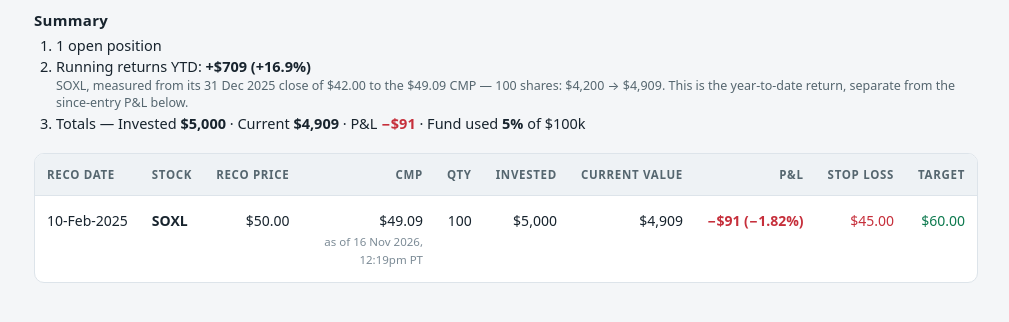
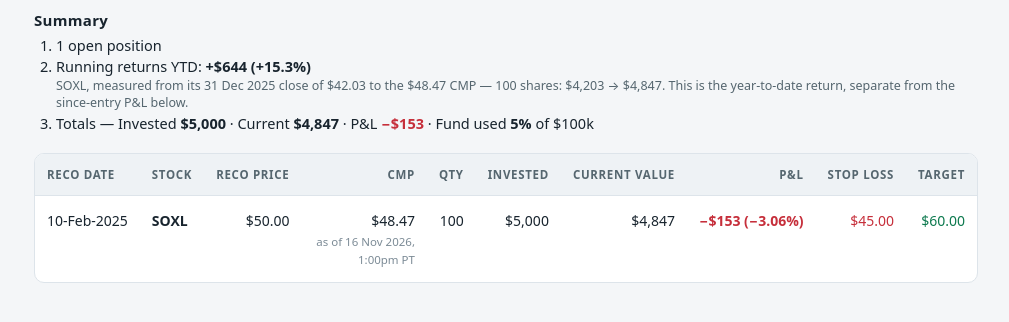
Before and after one commit to phoenixstonecapital/psc, a plain HTML site: page index.html in a window 1280 px wide. Shown: the part 194-516 px from the top of the page, without its empty margins (134-1143 px from the left). Drawn offline with Linux system fonts and the light colour scheme.

Commit message:
Refresh dashboard 2026-11-16 13:00 PT

```diff
--- a/index.html
+++ b/index.html
@@ -97,8 +97,8 @@
     <h2 id="summary-heading">Summary</h2>
     <ol>
       <li>1 open position</li>
-      <li>Running returns YTD: <b>+$709 (+16.9%)</b><span class="basis">SOXL, measured from its 31 Dec 2025 close of $42.00 to the $49.09 CMP — 100 shares: $4,200 → $4,909. This is the year-to-date return, separate from the since-entry P&amp;L below.</span></li>
-      <li>Totals — Invested <b>$5,000</b> · Current <b>$4,909</b> · P&amp;L <b class="neg">−$91</b> · Fund used <b>5%</b> of $100k</li>
+      <li>Running returns YTD: <b>+$644 (+15.3%)</b><span class="basis">SOXL, measured from its 31 Dec 2025 close of $42.03 to the $48.47 CMP — 100 shares: $4,203 → $4,847. This is the year-to-date return, separate from the since-entry P&amp;L below.</span></li>
+      <li>Totals — Invested <b>$5,000</b> · Current <b>$4,847</b> · P&amp;L <b class="neg">−$153</b> · Fund used <b>5%</b> of $100k</li>
     </ol>
   </section>
 
@@ -123,11 +123,11 @@
           <td data-label="Reco Date">10-Feb-2025</td>
           <td data-label="Stock" class="stock">SOXL</td>
           <td data-label="Reco Price" class="num">$50.00</td>
-          <td data-label="CMP" class="num">$49.09<span class="cmp-note">as of 16 Nov 2026, 12:19pm PT</span></td>
+          <td data-label="CMP" class="num">$48.47<span class="cmp-note">as of 16 Nov 2026, 1:00pm PT</span></td>
           <td data-label="Qty" class="num">100</td>
           <td data-label="Invested" class="num">$5,000</td>
-          <td data-label="Current Value" class="num">$4,909</td>
-          <td data-label="P&amp;L" class="num neg">−$91 (−1.82%)</td>
+          <td data-label="Current Value" class="num">$4,847</td>
+          <td data-label="P&amp;L" class="num neg">−$153 (−3.06%)</td>
           <td data-label="Stop Loss" class="num sl">$45.00</td>
           <td data-label="Target" class="num tgt">$60.00</td>
         </tr>
```
